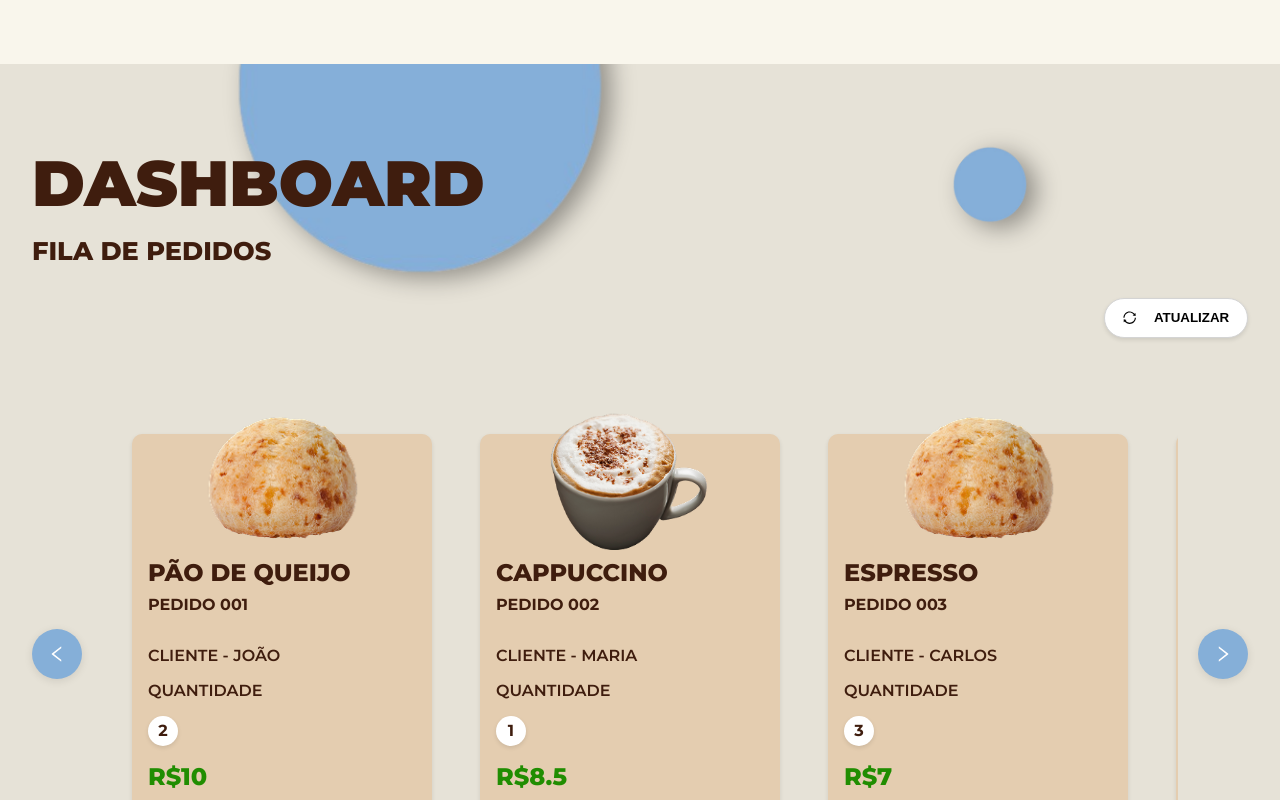
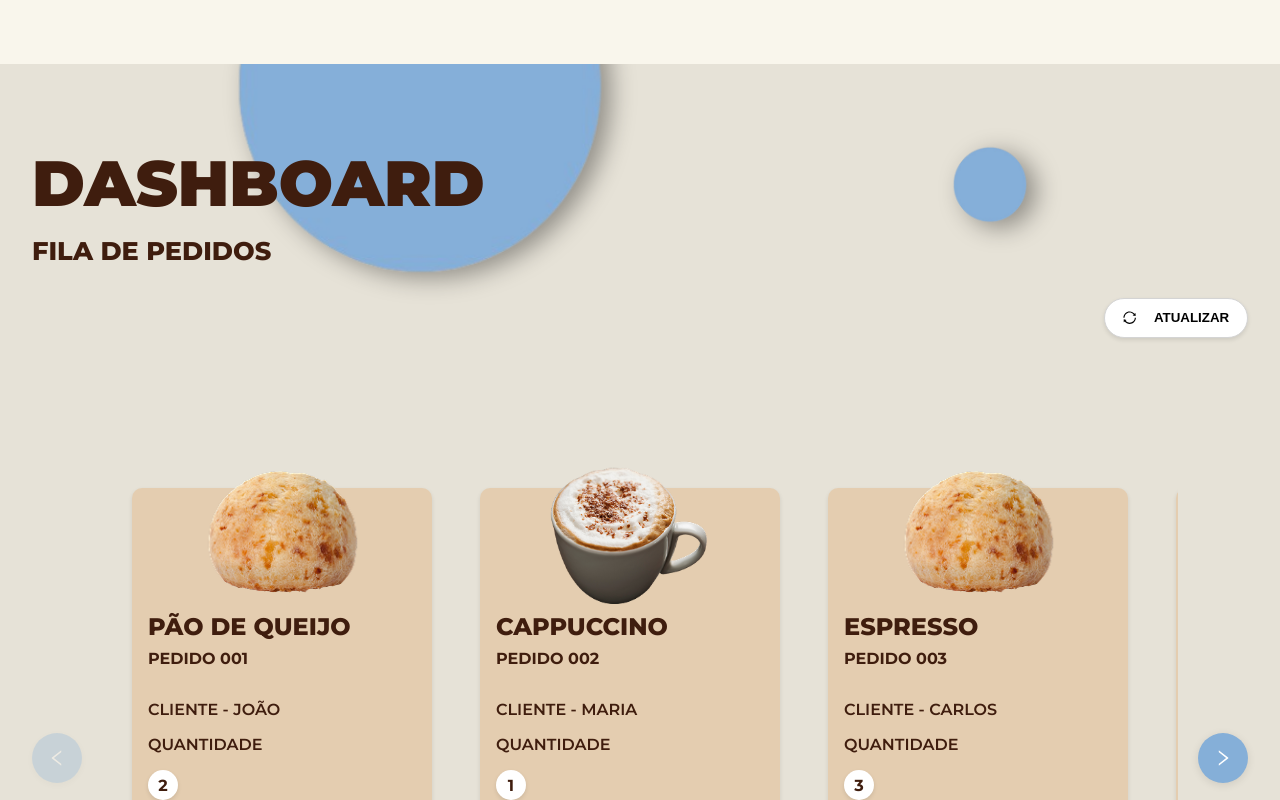
Before and after one commit to imlaurinhaaa/frontend_EspressoStories, a Next.js app: page /admin/dashboard in a window 1280 px wide. Built offline with nearby package versions, Linux system fonts and the light colour scheme.

Commit message:
feat: finish admin dashboard page

```diff
--- a/src/app/admin/dashboard/dashboard.module.css
+++ b/src/app/admin/dashboard/dashboard.module.css
@@ -40,6 +40,16 @@
 .ballImage.position2 {
     top: 80px;
     right: 250px;
+}
+
+.ballImage.position3 {
+    top: 750px;
+    right: 50px;
+}
+
+.ballImage.position4 {
+    top: 950px;
+    left: 80px;
 }
 
 .titleSection {
@@ -90,19 +100,45 @@
     display: flex;
     align-items: center;
     gap: 20px;
-    padding-top: 1rem;
+    padding-top: 5rem;
+    width: 100%;
+    max-width: 100%;
 }
 
 .cardSection {
     display: flex;
     flex-direction: row;
+    justify-content: flex-start;
+    align-items: center;
     gap: 3rem;
-    overflow-x: hidden;
-    overflow-y: visible;
-    padding: 80px 30px 80px 30px;
+    overflow-x: auto;
+    overflow-y: hidden;
+    padding: 180px 30px 40px 30px;
     flex: 1;
     scroll-behavior: smooth;
-    min-height: 600px;
+    min-height: 680px;
+    height: 680px;
+    scroll-snap-type: x mandatory;
+    -webkit-overflow-scrolling: touch;
+    transform: rotateX(180deg);
+}
+
+.cardSection::-webkit-scrollbar {
+    height: 8px;
+}
+
+.cardSection::-webkit-scrollbar-track {
+    background: rgba(255, 255, 255, 0.1);
+    border-radius: 4px;
+}
+
+.cardSection::-webkit-scrollbar-thumb {
+    background: #85AFD8;
+    border-radius: 4px;
+}
+
+.cardSection::-webkit-scrollbar-thumb:hover {
+    background: #6B9BC9;
 }
 
 .scrollButton {
@@ -116,10 +152,11 @@
     justify-content: center;
     cursor: pointer;
     box-shadow: 0 2px 8px rgba(0, 0, 0, 0.1);
-    z-index: 5;
-    transition: all 0.3s ease;
+    z-index: 15;
+    transition: all 0.3s cubic-bezier(0.175, 0.885, 0.32, 1.275);
     color: #fff;
     font-size: 18px;
+    position: relative;
 }
 
 .scrollButton:hover {
@@ -127,3 +164,15 @@
     color: #85AFD8;
     transform: scale(1.1);
 }
+
+.scrollButton.disabled {
+    opacity: 0.3;
+    cursor: not-allowed;
+    pointer-events: none;
+}
+
+.scrollButton.disabled:hover {
+    background-color: #85AFD8;
+    color: #fff;
+    transform: none;
+}
--- a/src/app/admin/dashboard/page.jsx
+++ b/src/app/admin/dashboard/page.jsx
@@ -3,11 +3,30 @@
 import styles from "./dashboard.module.css";
 import { SyncOutlined, LeftOutlined, RightOutlined } from "@ant-design/icons";
 import Image from "next/image";
-import { useRef } from "react";
+import { useRef, useState, useEffect } from "react";
 import OrderCard from "../../../components/orderCard/page.jsx";
 
 export default function Dashboard() {
     const cardSectionRef = useRef(null);
+    const [canScrollLeft, setCanScrollLeft] = useState(false);
+    const [canScrollRight, setCanScrollRight] = useState(true);
+
+    const checkScrollButtons = () => {
+        if (cardSectionRef.current) {
+            const { scrollLeft, scrollWidth, clientWidth } = cardSectionRef.current;
+            setCanScrollLeft(scrollLeft > 0);
+            setCanScrollRight(scrollLeft < scrollWidth - clientWidth - 1);
+        }
+    };
+
+    useEffect(() => {
+        checkScrollButtons();
+        const element = cardSectionRef.current;
+        if (element) {
+            element.addEventListener('scroll', checkScrollButtons);
+            return () => element.removeEventListener('scroll', checkScrollButtons);
+        }
+    }, []);
 
     const scrollLeft = () => {
         if (cardSectionRef.current) {
@@ -46,6 +65,20 @@ export default function Dashboard() {
                     width={80}
                     height={80}
                 />
+                <Image
+                className={`${styles.ballImage} ${styles.position3}`}
+                    src="/img/ball.png"
+                    alt="Ball"
+                    width={300}
+                    height={300}
+                />
+                <Image
+                className={`${styles.ballImage} ${styles.position4}`}
+                    src="/img/ball.png"
+                    alt="Ball"
+                    width={100}
+                    height={100}
+                />
                 <div className={styles.titleSection}>
                     <h1 className={styles.title}>DASHBOARD</h1>
                     <h3 className={styles.subtitle}>FILA DE PEDIDOS</h3>
@@ -58,8 +91,9 @@ export default function Dashboard() {
                 </div>
                 <div className={styles.cardContainer}>
                     <button
-                        className={`${styles.scrollButton} ${styles.scrollLeft}`}
+                        className={`${styles.scrollButton} ${styles.scrollLeft} ${!canScrollLeft ? styles.disabled : ''}`}
                         onClick={scrollLeft}
+                        disabled={!canScrollLeft}
                     >
                         <LeftOutlined />
                     </button>
@@ -71,7 +105,7 @@ export default function Dashboard() {
                             orderNumber="001"
                             orderClient="JOÃO"
                             orderQtde={2}
-                            orderPrice={10.00}
+                            orderPrice="10.00"
                         />
                         <OrderCard
                             cardImage="/img/cappuccino.png"
@@ -79,7 +113,7 @@ export default function Dashboard() {
                             orderNumber="002"
                             orderClient="MARIA"
                             orderQtde={1}
-                            orderPrice={8.50}
+                            orderPrice="8.50"
                         />
                         <OrderCard
                             cardImage="/img/paoDeQueijo.png"
@@ -87,7 +121,7 @@ export default function Dashboard() {
                             orderNumber="003"
                             orderClient="CARLOS"
                             orderQtde={3}
-                            orderPrice={7.00}
+                            orderPrice="7.00"
                         />
                         <OrderCard
                             cardImage="/img/cappuccino.png"
@@ -95,7 +129,7 @@ export default function Dashboard() {
                             orderNumber="004"
                             orderClient="ANA"
                             orderQtde={1}
-                            orderPrice={9.00}
+                            orderPrice="9.00"
                         />
 
                         <OrderCard
@@ -104,7 +138,7 @@ export default function Dashboard() {
                             orderNumber="005"
                             orderClient="PEDRO"
                             orderQtde={2}
-                            orderPrice={11.00}
+                            orderPrice="11.00"
                         />
                         <OrderCard
                             cardImage="/img/cappuccino.png"
@@ -112,13 +146,14 @@ export default function Dashboard() {
                             orderNumber="006"
                             orderClient="BRUNA"
                             orderQtde={3}
-                            orderPrice={12.00}
+                            orderPrice="12.00"
                         />
                     </div>
 
                     <button
-                        className={`${styles.scrollButton} ${styles.scrollRight}`}
+                        className={`${styles.scrollButton} ${styles.scrollRight} ${!canScrollRight ? styles.disabled : ''}`}
                         onClick={scrollRight}
+                        disabled={!canScrollRight}
                     >
                         <RightOutlined />
                     </button>
--- a/src/components/orderCard/orderCard.module.css
+++ b/src/components/orderCard/orderCard.module.css
@@ -9,16 +9,20 @@
     z-index: 3;
     position: relative;
     flex-shrink: 0;
-    transition: transform 0.3s ease, box-shadow 0.3s ease;
+    transition: all 0.4s cubic-bezier(0.175, 0.885, 0.32, 1.275);
     cursor: pointer;
     overflow: visible;
+    scroll-snap-align: center;
+    transform-origin: center;
+    transform: rotateX(180deg);
 }
 
 .card:hover {
-    transform: scale(1.05);
-    box-shadow: 0 8px 16px rgba(0, 0, 0, 0.2);
+    transform: rotateX(180deg) scale(1.03) translateY(-10px);
+    box-shadow: 0 12px 20px rgba(0, 0, 0, 0.25);
     background-color: #A2663C;
-    height: 460px;
+    height: 450px;
+    z-index: 10;
 }
 
 .card:hover .orderName {
@@ -39,20 +43,23 @@
 
 .card:hover .orderPrice {
     color: white;
+    margin-top: 1rem;
 }
 
 .cardButtons {
     display: flex;
     gap: 10px;
     justify-content: center;
-    margin-top: 3rem;
+    margin-top: 2.5rem;
     opacity: 0;
-    transition: opacity 0.3s ease;
+    transform: translateY(20px);
+    transition: all 0.4s cubic-bezier(0.175, 0.885, 0.32, 1.275);
     pointer-events: none;
 }
 
 .card:hover .cardButtons {
     opacity: 1;
+    transform: translateY(0);
     pointer-events: auto;
 }
 
@@ -146,6 +153,6 @@
     font-size: 1.5rem;
     font-weight: 800;
     color: #208D01;
-    margin-top: 1rem;
+    margin-top: 2rem;
     margin-bottom: 0;
 }
```
Also changed, not shown: 1 other file (tests, documents, lock files or other folders).
